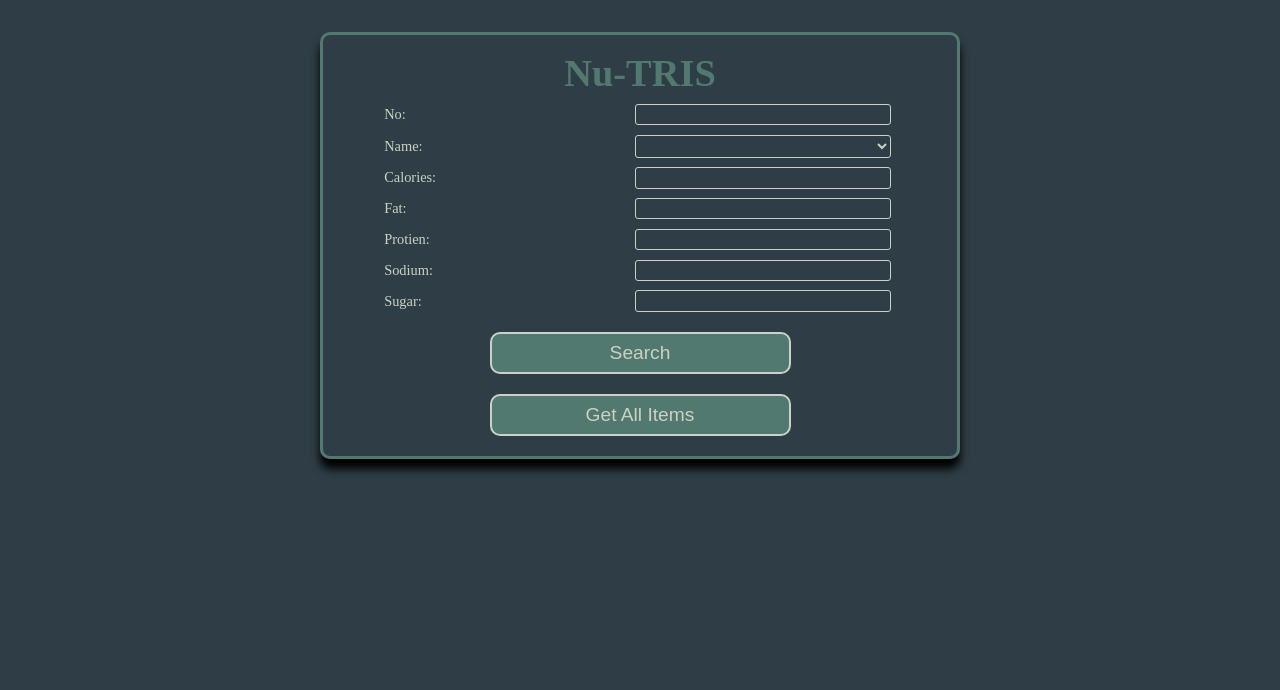
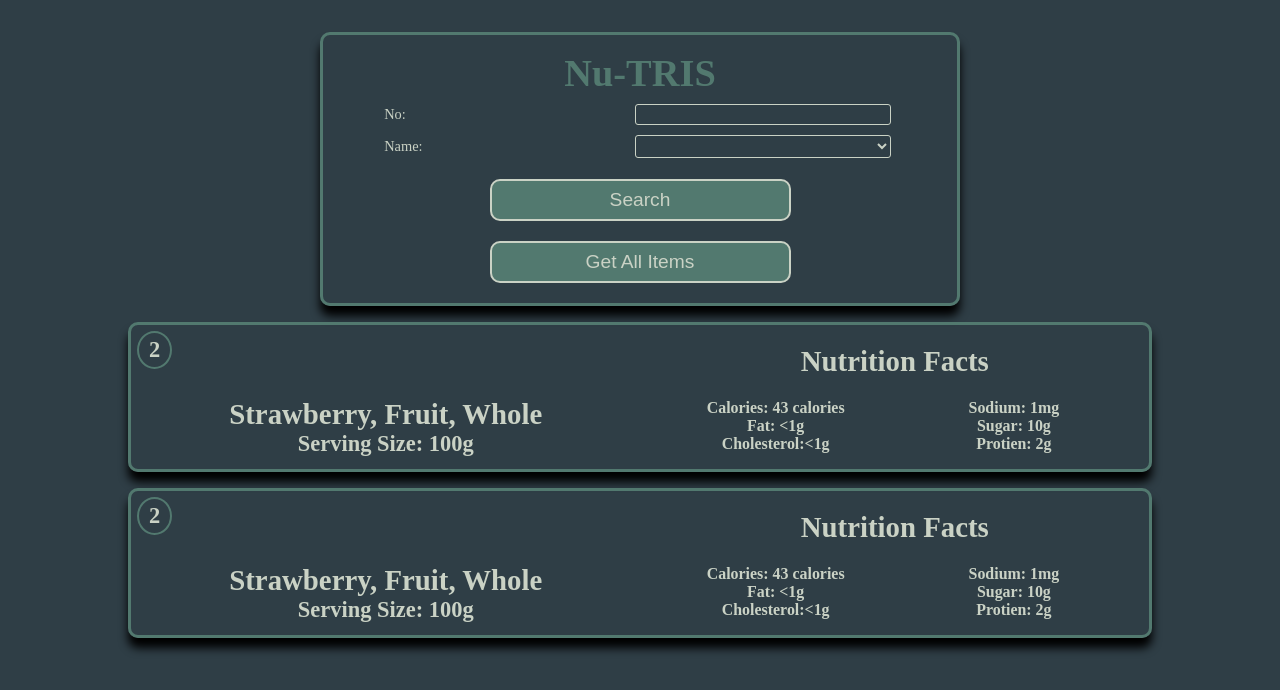
Before and after one commit to Ben3940/nutrition-app, a React (Vite) app in the folder app/: page / in a window 1280 px wide. Shown: the top 690 px of the page. Built offline with nearby package versions, Linux system fonts and the light colour scheme.

Commit message:
Added Food component and styles for said components

```diff
--- a/app/src/App.tsx
+++ b/app/src/App.tsx
@@ -1,8 +1,8 @@
 import { useEffect, useState } from 'react';
 import { Header } from './components/Header';
+import { Food } from './components/Food';
 import { event } from './types/event';
 import { form_function } from './types/form_function';
-// import { data } from './data/nutrition';
 
 function App() {
   const handle_form: form_function = (e: event) => {
@@ -98,7 +98,36 @@ function App() {
       .then((data) => setNames(data.data.food_names));
   };
 
+  const get_food_by_no = (no: string) => {
+    fetch('http://localhost:4000/', {
+      method: 'POST',
+      headers: {
+        'Content-Type': 'application/json',
+      },
+      body: JSON.stringify({
+        query: `query ExampleQuery {
+          food_id(table_name: "food", No: ${no}) {
+            No,
+            name,
+            serving_size,
+            nutrition {
+              calories,
+              total_fat,
+              sodium,
+              sugars,
+              protein,
+              cholesterol,
+            }
+          }
+        }`,
+      }),
+    })
+      .then((res) => res.json())
+      .then((data) => setFoods(data.data.food_id));
+  };
+
   const [names, setNames] = useState([]);
+  const [foods, setFoods] = useState([]);
 
   useEffect(() => {
     get_names();
@@ -107,6 +136,8 @@ function App() {
   return (
     <>
       <Header names={names} handle_form={handle_form} get_all={get_all} />
+      <Food />
+      <Food />
     </>
   );
 }
--- /dev/null
+++ b/app/src/components/Food.tsx
@@ -0,0 +1,22 @@
+export function Food() {
+  return (
+    <section className='card'>
+      <div className='card-heading'>
+        <h3 className='card-food-number'>2</h3>
+        <h2 className='card-food-name'>Strawberry, Fruit, Whole</h2>
+        <h3 className='card-serving-size'>Serving Size: 100g</h3>
+      </div>
+      <section className='card-section'>
+        <h2>Nutrition Facts</h2>
+        <div className='card-nutrition-facts'>
+          <h5>Calories: 43 calories</h5>
+          <h5>Sodium: 1mg</h5>
+          <h5>Fat: &lt;1g</h5>
+          <h5>Sugar: 10g</h5>
+          <h5>Cholesterol:&lt;1g</h5>
+          <h5>Protien: 2g</h5>
+        </div>
+      </section>
+    </section>
+  );
+}
--- a/app/src/components/Header.tsx
+++ b/app/src/components/Header.tsx
@@ -29,31 +29,6 @@ export function Header({ names, handle_form, get_all }) {
             })}
           </select>
         </div>
-
-        <div className='input-container'>
-          <label htmlFor='calories'>Calories:</label>
-          <input type='number' name='calories' id='calories' />
-        </div>
-
-        <div className='input-container'>
-          <label htmlFor='fat'>Fat:</label>
-          <input type='number' name='fat' id='fat' />
-        </div>
-
-        <div className='input-container'>
-          <label htmlFor='protien'>Protien:</label>
-          <input type='number' name='protien' id='protien' />
-        </div>
-
-        <div className='input-container'>
-          <label htmlFor='sodium'>Sodium:</label>
-          <input type='number' name='sodium' id='sodium' />
-        </div>
-
-        <div className='input-container'>
-          <label htmlFor='sugar'>Sugar:</label>
-          <input type='number' name='sugar' id='sugar' />
-        </div>
         <button className='submit-button' type='submit'>
           Search
         </button>
--- a/app/src/index.css
+++ b/app/src/index.css
@@ -85,6 +85,78 @@ h1 {
   background: var(--background-secondary);
 }
 
+.card {
+  margin-top: 1rem;
+  display: flex;
+  flex-direction: row;
+  border: 3px solid var(--background-secondary);
+  border-radius: 10px;
+  box-shadow: var(--black) 0px 10px 10px 0px;
+  height: 150px;
+}
+
+.card-heading {
+  display: flex;
+  padding: 0.7rem;
+  flex-direction: column;
+  justify-content: end;
+  text-align: center;
+  position: relative;
+  width: 60%;
+}
+
+.card-heading > h2 {
+  margin-top: 2.5rem;
+}
+
+.card-food-number {
+  position: absolute;
+  top: 6px;
+  left: 6px;
+  grid-column: 1fr;
+  padding: 0.25rem;
+  margin-right: auto;
+  border: 2px solid var(--background-secondary);
+  border-radius: 50%;
+  width: 35px;
+}
+
+.card-heading > h2 {
+  grid-column: 3fr;
+}
+
+.card-section {
+  width: 60%;
+  display: flex;
+  flex-direction: column;
+  padding: 0.5rem;
+}
+
+/* .card-nutrition-facts {
+  display: grid;
+  margin: auto;
+  grid-template-columns: 1fr 1fr;
+  text-align: left;
+  border: solid var(--background-secondary);
+  width: 50%;
+  padding: 0.5rem;
+} */
+
+.card-nutrition-facts {
+  display: grid;
+  grid-template-columns: 1fr 1fr;
+  text-align: center;
+  padding: 0.5rem;
+}
+
+.card-section > h2 {
+  margin: auto;
+}
+
+.card-nutrition-facts > h5 {
+  column-span: 1;
+}
+
 @media (max-width: 1300px) {
   #root {
     width: 80vw;
```
